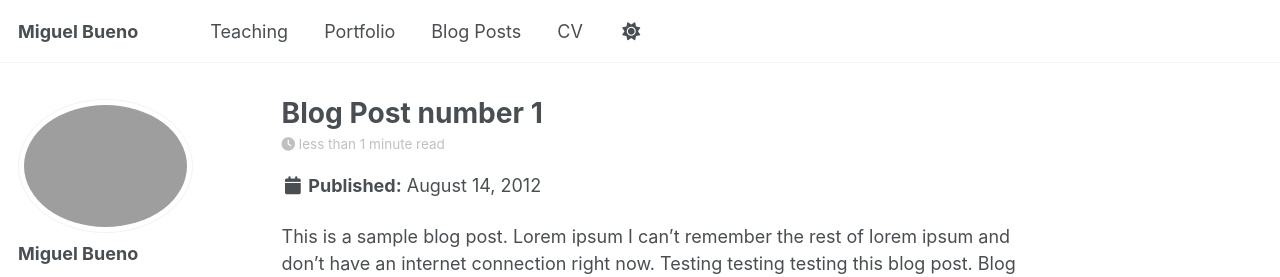
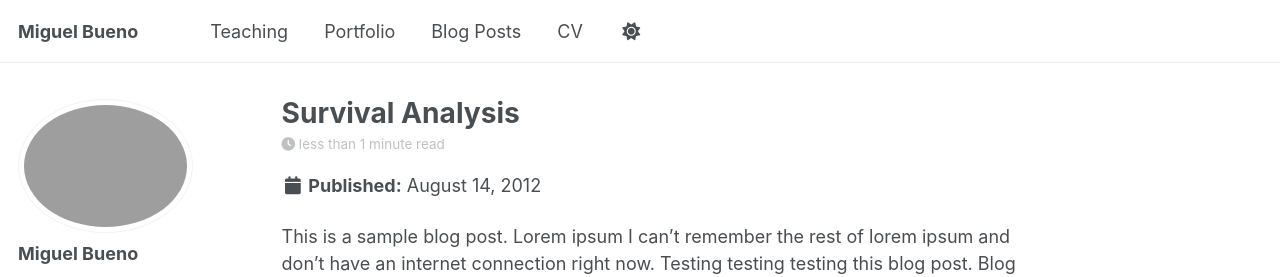
Before and after one commit to miguelbuenogoogle/miguelbuenogoogle.github.io, a Jekyll site: the page built from _posts/2012-08-14-blog-post-1.md, in a window 1280 px wide and 900 px high. Shown: the top 277 px of the window. Built offline with Jekyll 4.4.1, drawn with Linux system fonts in a browser that asks for light colours.

Commit message:
Update 2012-08-14-blog-post-1.md

```diff
--- a/_posts/2012-08-14-blog-post-1.md
+++ b/_posts/2012-08-14-blog-post-1.md
@@ -1,5 +1,5 @@
 ---
-title: 'Blog Post number 1'
+title: 'Survival Analysis'
 date: 2012-08-14
 permalink: /posts/2012/08/blog-post-1/
 tags:
```
